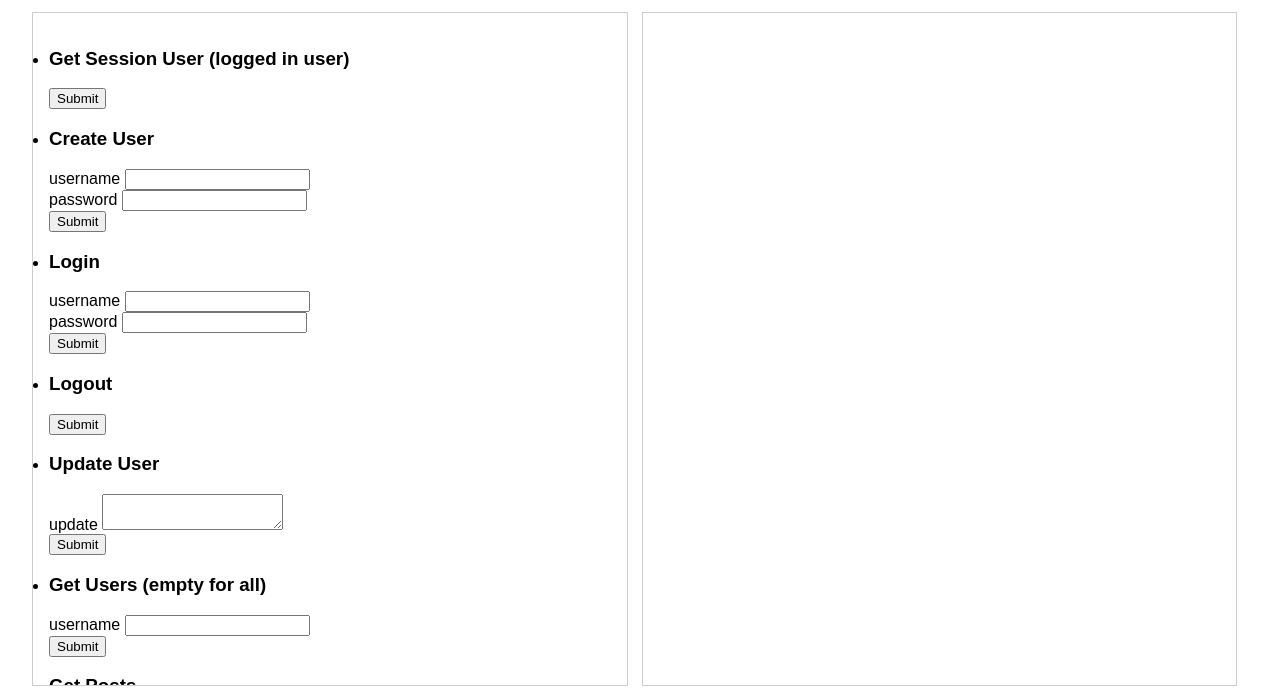
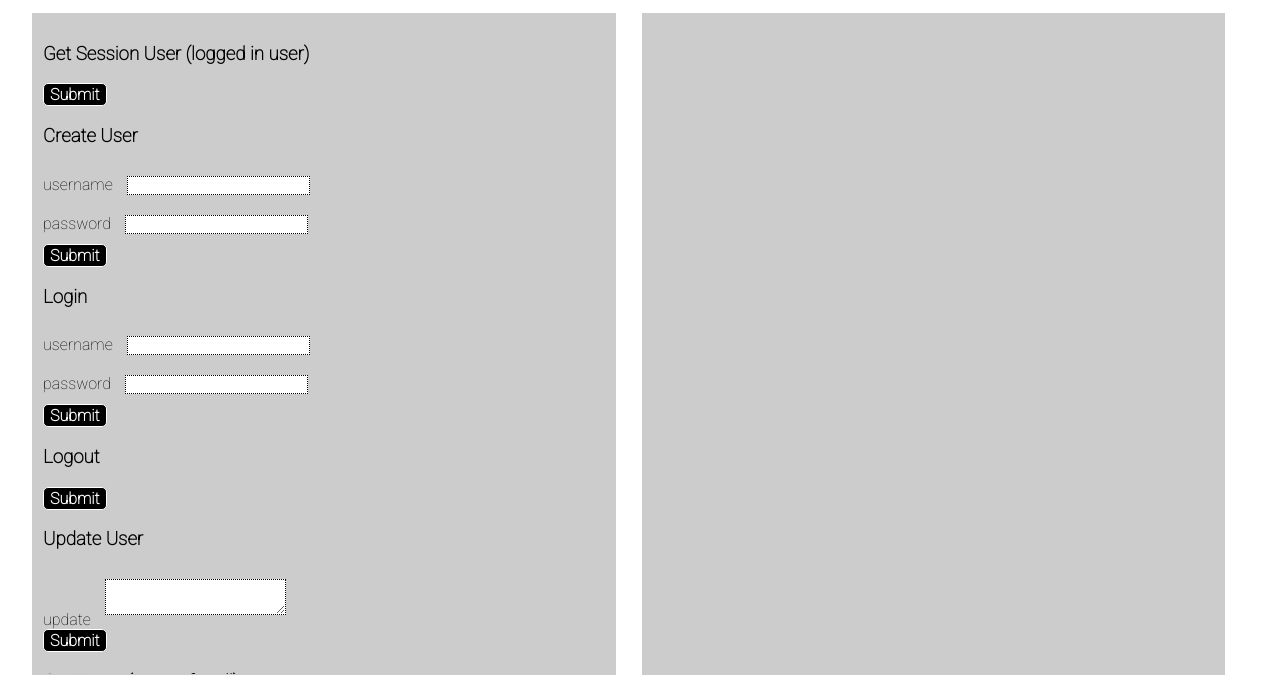
Before and after one commit to oliviasteger/prep3-mongodb, a website with bundled scripts: page public/index.html in a window 1280 px wide. Shown: the part 101-800 px from the top of the page. Built offline with nearby package versions, Linux system fonts and the light colour scheme.

Commit message:
Add work for Prep 3

```diff
--- a/public/index.html
+++ b/public/index.html
@@ -1,12 +1,17 @@
 <!DOCTYPE html>
 <html lang="en">
+
 <head>
   <meta charset="UTF-8">
   <meta name="viewport" content="width=device-width, initial-scale=1.0">
   <title>Social Media API Testing</title>
+  <link rel="preconnect" href="https://fonts.googleapis.com">
+  <link rel="preconnect" href="https://fonts.gstatic.com" crossorigin>
+  <link href="https://fonts.googleapis.com/css2?family=Roboto:wght@100&display=swap" rel="stylesheet">
   <link rel="stylesheet" href="style.css">
   <script type="module" src="util.js"></script>
 </head>
+
 <body>
   <h1>Not Fritter</h1>
   <main>
@@ -21,4 +26,5 @@
     </section>
   </main>
 </body>
+
 </html>
--- a/public/style.css
+++ b/public/style.css
@@ -5,8 +5,10 @@ html {
 body {
   margin: 0 1em;
   padding: 0;
-  font-family: sans-serif;
+  font-family: 'Roboto', sans-serif;
+  font-weight: 200;
   max-height: 100vh;
+  font-size: 16px;
 }
 
 h1, h2 {
@@ -34,10 +36,26 @@ main {
   height: 80vh;
   width: 100%;
   overflow: auto;
-  border: 1px solid #ccc;
-  padding: 1em;
+  border: 1px dotted #ccc;
+  padding: 10px;
+  background-color: #ccc;
 }
 
 #response-text {
   font-family: 'Courier New', Courier, monospace;
 }
+
+input, textarea {
+  border: 1px dotted #000;
+  margin: 10px;
+}
+
+button {
+  border-radius: 5px;
+  border: 1px solid #fff;
+  background-color: #000;
+  color: #fff;
+  font-family: 'Roboto', sans-serif;
+  font-weight: bold;
+  font-size: 16px;
+}
--- a/public/util.ts
+++ b/public/util.ts
@@ -1,3 +1,6 @@
+// I looked at the code, and get session user tests getById, update tests update, and delete post tests delete,
+// so it does not look like any changes are needed to test everything I've implemented in server/concepts/user
+
 const operations = [
   {
     name: "Get Session User (logged in user)",
```
Also changed, not shown: server/concepts/user.ts (+7 -6 lines), server/routes.ts (+8 -4 lines).
